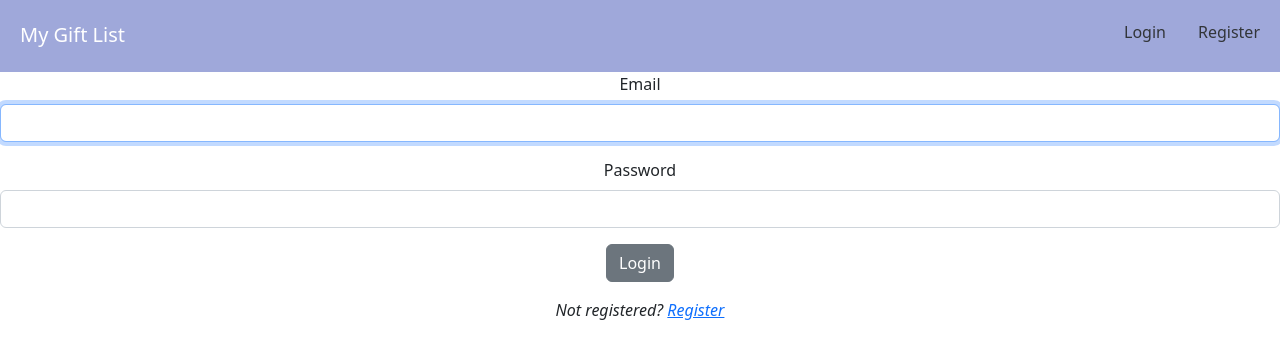
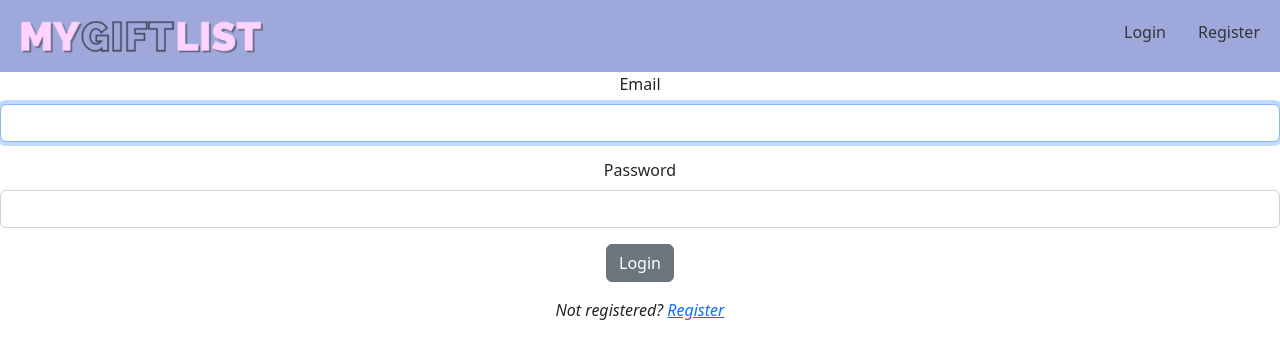
Before and after one commit to eo-lind/MyGiftList, a React (Create React App) app in the folder MyGiftList/client/: page /login in a window 1280 px wide. Shown: the top 358 px of the page. Built offline with nearby package versions, Linux system fonts and the light colour scheme; no server answers.

Commit message:
added logo to header

```diff
--- a/MyGiftList/client/src/components/Custom.css
+++ b/MyGiftList/client/src/components/Custom.css
@@ -42,6 +42,7 @@
 
 .nav-main {
   background-color: #9fa8da;
+
   display: flex;
   flex-flow: row nowrap;
   justify-content: space-between;
--- a/MyGiftList/client/src/components/Header.js
+++ b/MyGiftList/client/src/components/Header.js
@@ -1,13 +1,21 @@
 import React from "react";
 import { Link } from "react-router-dom";
 import { logout } from "../modules/authManager";
+import "./image.css"
 
 const Header = ({ isLoggedIn }) => {
   return (
       <nav className="nav-main">
-          <Link to="/" className="navbar-title">
-              My Gift List
-          </Link>
+          <div className="logo-container">
+              <Link to="/" className="navbar-title">
+                <img
+                  src="/images/logo.png"
+                  alt="MyGiftList text logo"
+                  className="logo-image"
+              />
+              </Link>
+          </div>
+
 
           <ul className="nav-list">
               {isLoggedIn && (
--- a/MyGiftList/client/src/components/image.css
+++ b/MyGiftList/client/src/components/image.css
@@ -23,3 +23,11 @@
   display: block;
   margin: 0 auto 2em auto;
 }
+
+.logo-container {
+  height: 2.5rem;
+}
+
+.logo-img {
+  height: 100%;
+}
```
Also changed, not shown: MyGiftList/client/public/images/logo.png (added).
